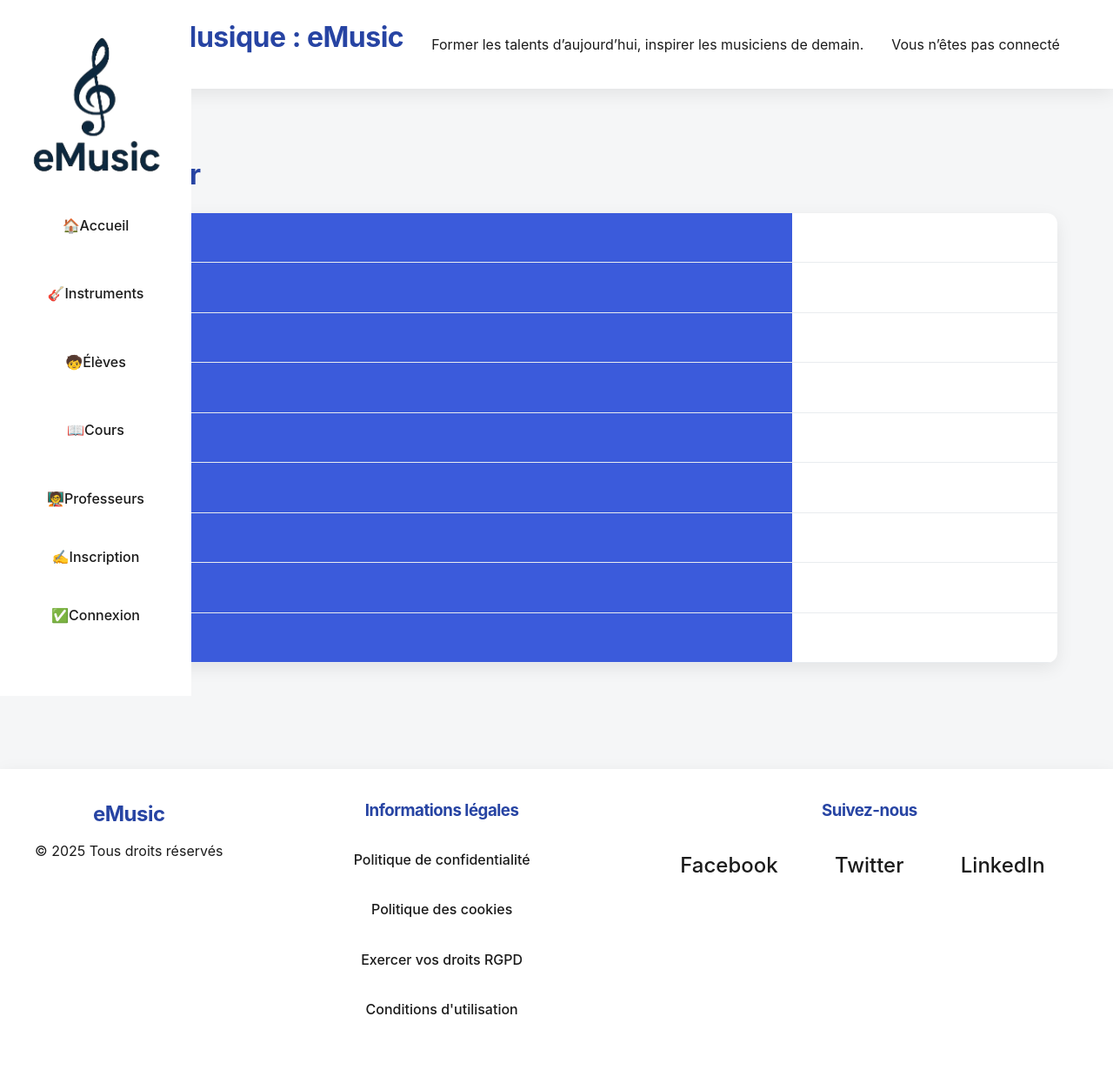
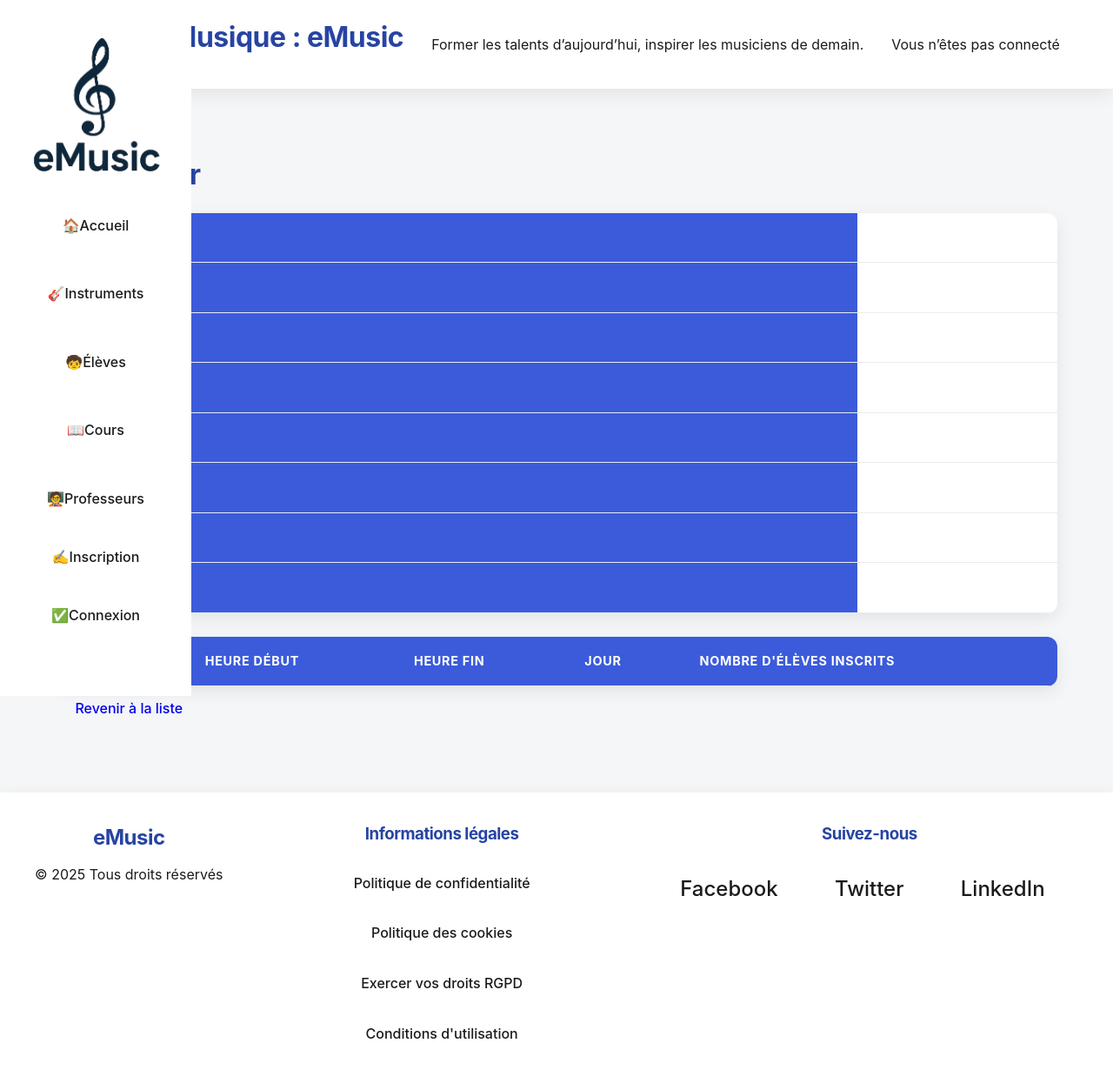
Before and after one commit to ZakinaA/25notf0nd, a Symfony app: template templates/professeur/show.html.twig in a window 1280 px wide. Shown: the whole page at 87% size. Before the commit the page ends 1166 px from the top, so only its background shows below. Run offline with Twig, Linux system fonts and the light colour scheme; the template is opened without the code that fills it, so the values that code supplies are empty; some libraries are stand-ins or nearby versions.

Commit message:
Ajout du tableau pour les cours des professeurs

```diff
--- a/templates/professeur/show.html.twig
+++ b/templates/professeur/show.html.twig
@@ -8,10 +8,6 @@
     <table class="table">
         <tbody>
             <tr>
-                <th>Id</th>
-                <td>{{ professeur.id }}</td>
-            </tr>
-            <tr>
                 <th>Nom</th>
                 <td>{{ professeur.nom }}</td>
             </tr>
@@ -20,15 +16,15 @@
                 <td>{{ professeur.prenom }}</td>
             </tr>
             <tr>
-                <th>NumRue</th>
+                <th>N°Rue</th>
                 <td>{{ professeur.numRue }}</td>
             </tr>
             <tr>
-                <th>Rue</th>
+                <th>Adresse</th>
                 <td>{{ professeur.rue }}</td>
             </tr>
             <tr>
-                <th>Copos</th>
+                <th>Code postal</th>
                 <td>{{ professeur.copos }}</td>
             </tr>
             <tr>
@@ -36,14 +32,39 @@
                 <td>{{ professeur.ville }}</td>
             </tr>
             <tr>
-                <th>Tel</th>
+                <th>N°Téléphone</th>
                 <td>{{ professeur.tel }}</td>
             </tr>
             <tr>
-                <th>Mail</th>
+                <th>Adresse mail</th>
                 <td>{{ professeur.mail }}</td>
             </tr>
         </tbody>
+    </table>
+
+    <br>
+
+    <table>
+    <thead>
+        <tr>
+            <th>Cours</th>
+            <th>Heure Début</th>
+            <th>Heure Fin</th>
+            <th>Jour</th>
+            <th>Nombre d'élèves inscrits</th>
+        </tr>
+    </thead>
+    <tbody>
+        {% for cours in professeur.cours %}
+        <tr>
+            <td><a href="{{ path('app_cours_show', {'id': cours.id}) }}">{{ cours.libelle }}</a></td>
+            <td>{{ cours.heureDebut|date('H:i') }}</td>
+            <td>{{ cours.heureFin|date('H:i') }}</td>
+            <td>{{ cours.dateCours }}</td>
+            <td>{{ cours.inscriptions|length }}</td>
+        </tr>
+        {% endfor %}
+    </tbody>
     </table>
 
     <a href="{{ path('app_professeur_index') }}">Revenir à la liste</a>
@@ -53,6 +74,4 @@
                     {{ include('professeur/_delete_form.html.twig') }}
                     {% else %}
                     {% endif %}
-
-
 {% endblock %}
```
